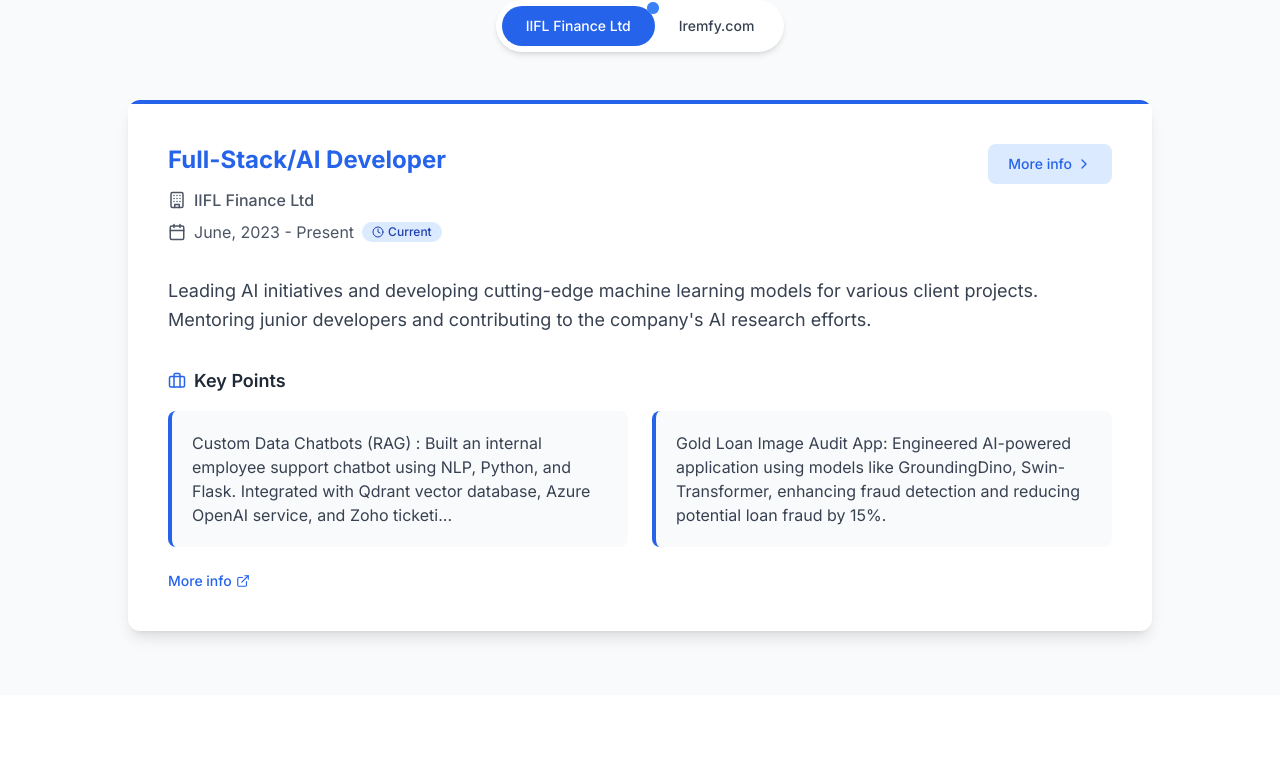
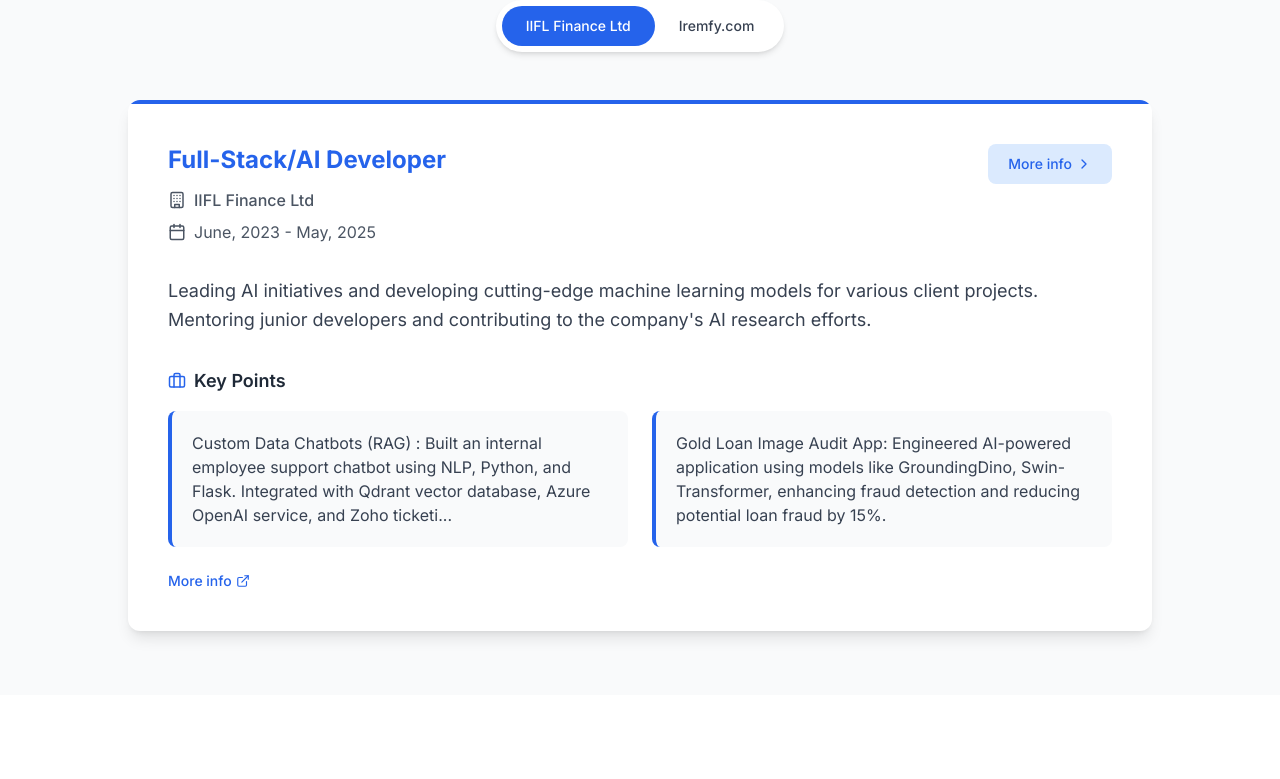
Before and after one commit to SohailGidwani/next-portfolio, a Next.js app: page / in a window 1280 px wide. Shown: the part 1814-2593 px from the top of the page. Built offline with nearby package versions, Linux system fonts and the light colour scheme.

Commit message:
Update experience date and status for Full-Stack/AI Developer role

```diff
--- a/app/components/Experience.tsx
+++ b/app/components/Experience.tsx
@@ -69,7 +69,7 @@ export default function Experience({ setActiveSection }: ExperienceProps) {
     {
       title: "Full-Stack/AI Developer",
       company: "IIFL Finance Ltd",
-      date: "June, 2023 - Present",
+      date: "June, 2023 - May, 2025",
       description:
         "Leading AI initiatives and developing cutting-edge machine learning models for various client projects. Mentoring junior developers and contributing to the company's AI research efforts.",
       projects: [
@@ -77,7 +77,7 @@ export default function Experience({ setActiveSection }: ExperienceProps) {
         "Gold Loan Image Audit App: Engineered AI-powered application using models like GroundingDino, Swin-Transformer, enhancing fraud detection and reducing potential loan fraud by 15%.",
         "Cross-functional Collaboration: Worked closely with data science and security teams to implement best practices for data handling and model deployment, ensuring robust and secure AI solutions.",
       ],
-      isLatest: true,
+      isLatest: false,
     },
     {
       title: "Web Developer (Intern)",
```
